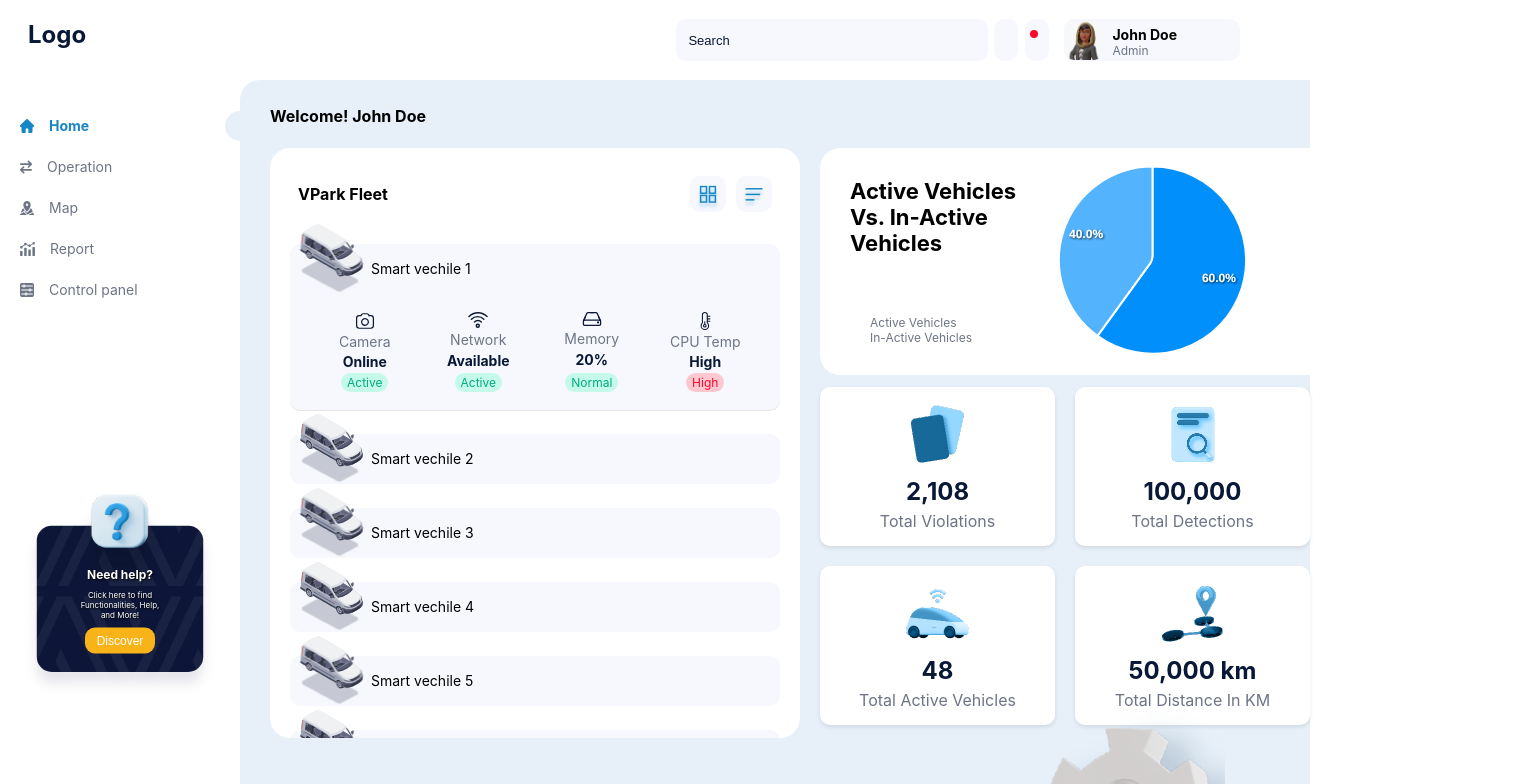
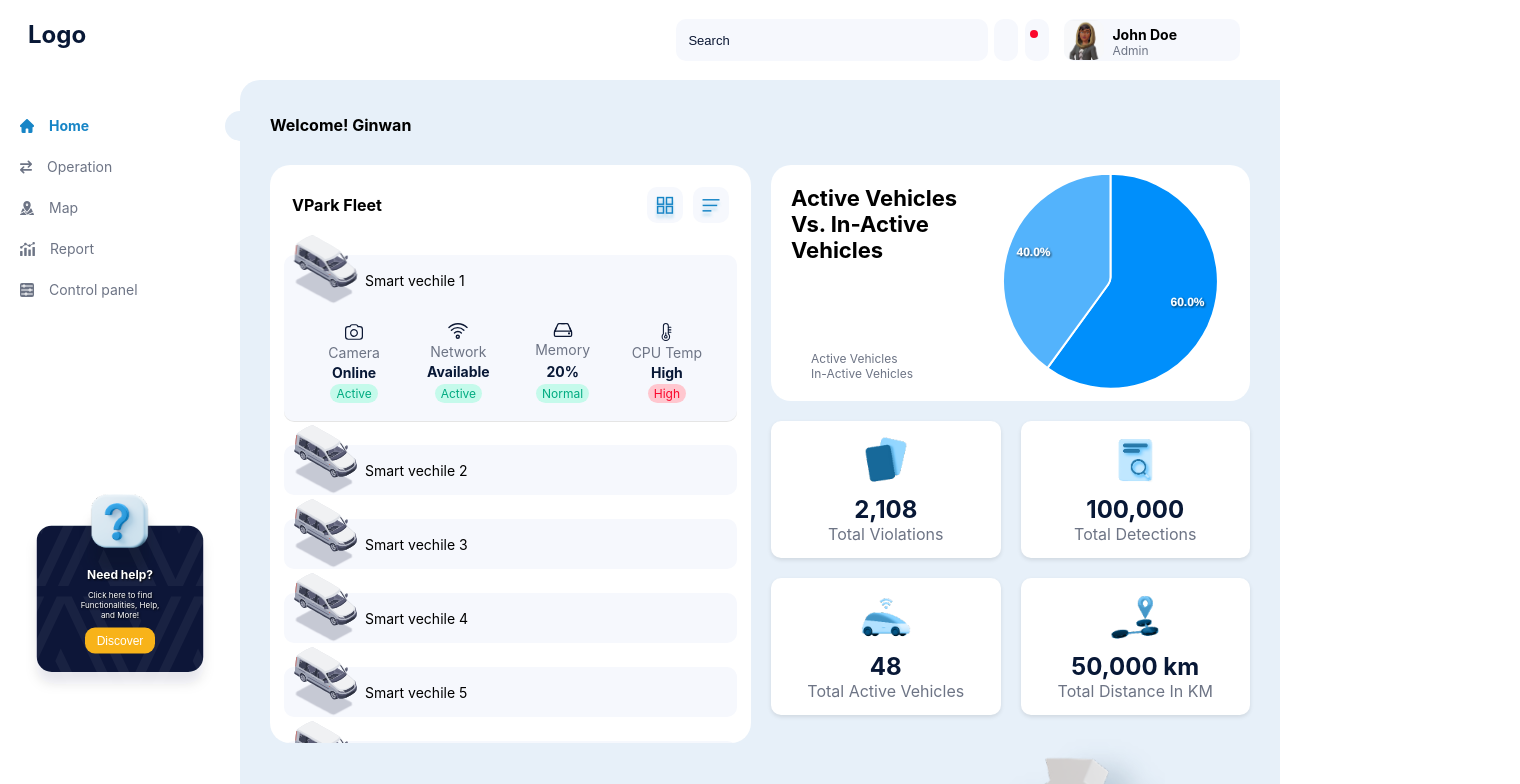
Before and after one commit to ginwan/ginwan-tahaluf-assessment, a React (Create React App) app: page / in a window 1280 px wide. Shown: the top 784 px of the page, 1520 px wide, since content can reach past the window. Built offline with nearby package versions, Linux system fonts and the light colour scheme; some icons are missing.

Commit message:
review and add comments to component

```diff
--- a/src/App.css
+++ b/src/App.css
@@ -5,16 +5,21 @@
   height: auto;
   background: var(--midBlue);
   border-top-left-radius: 20px;
-  padding-left: 30px;
   padding-top: 5px;
   padding-bottom: 40px;
   z-index: 0;
 }
 
+.dashboard-container h4 {
+  margin: 30px;
+}
+
+/* Vpark and statistcs components design  */
 .dashboard {
-  width: 100%;
+  position: relative;
   display: flex;
-  /* align-items: center; */
   grid-gap: 20px;
-  margin-bottom: 30px;
+  height: 550px;
+  margin: 30px;
+  margin-bottom: 100px;
 }
--- a/src/App.js
+++ b/src/App.js
@@ -1,4 +1,3 @@
-// import logo from "./logo.svg";
 import "./App.css";
 import Map from "./components/Map/Map";
 import MidComponent from "./components/MidComponent/MidComponent";
@@ -13,32 +12,20 @@ function App() {
       <Navbar />
       <Sidebar />
       <section className="dashboard-container">
-        <h4>Welcome! John Doe</h4>
+        <h4>Welcome! Ginwan</h4>
 
+        {/* Vpark ,Statistics and insights components */}
         <div className="dashboard">
           <VPark />
           <Statistics />
         </div>
+
         {/* Image component in the middle of the dashbord page */}
         <MidComponent />
 
-        {/* Map content */}
+        {/* Map component */}
         <Map />
       </section>
-      {/* <header className="App-header">
-        <img src={logo} className="App-logo" alt="logo" />
-        <p>
-          Edit <code>src/App.js</code> and save to reload.
-        </p>
-        <a
-          className="App-link"
-          href="https://reactjs.org"
-          target="_blank"
-          rel="noopener noreferrer"
-        >
-          Learn React
-        </a>
-      </header> */}
     </div>
   );
 }
--- a/src/components/Map/map.css
+++ b/src/components/Map/map.css
@@ -1,5 +1,5 @@
 .container {
-  width: calc(100% - 100px);
+  margin: 30px;
   height: auto;
   background: var(--light);
   padding: 10px 20px;
--- a/src/components/MidComponent/MidComponent.js
+++ b/src/components/MidComponent/MidComponent.js
@@ -2,6 +2,7 @@ import "./midcomponent.css";
 import BirdEye from "../../assets/birdEye.png";
 import Gear from "../../assets/gear.png";
 
+// This component: is An image that locates in the middle of the page, contents some texts and gear image
 const MidComponent = () => {
   return (
     <div className="img-content">
--- a/src/components/MidComponent/midcomponent.css
+++ b/src/components/MidComponent/midcomponent.css
@@ -1,10 +1,10 @@
 .img-content {
   position: relative;
-  margin-top: 30px;
+  margin: 30px;
 }
 
 .bg-img {
-  width: 1250px;
+  width: 100%;
 }
 
 .gear-img {
--- a/src/components/Statistics/Statistics.js
+++ b/src/components/Statistics/Statistics.js
@@ -5,9 +5,11 @@ import totalDectations from "../../assets/total-dectations.png";
 import activeVehciles from "../../assets/active-vehciles.png";
 import ApexChart from "./Chart";
 
+// Statistics Component
 const Statistics = () => {
   return (
     <div className="statistics-container">
+      {/* Chart component start */}
       <div className="chart-container">
         <span className="title">
           Active Vehicles Vs. In-Active Vehicles
@@ -24,6 +26,9 @@ const Statistics = () => {
           <ApexChart />
         </div>
       </div>
+      {/* Chart component end */}
+
+      {/* insights cards component start */}
       <div className="insights">
         <div className="insight-card">
           <div className="card-items">
@@ -48,6 +53,7 @@ const Statistics = () => {
           </div>
         </div>
       </div>
+      {/* insights cards component end */}
     </div>
   );
 };
--- a/src/components/Statistics/statistics.css
+++ b/src/components/Statistics/statistics.css
@@ -1,15 +1,13 @@
 .statistics-container {
-  width: 50%;
-  margin-bottom: 30px;
+  height: 100%;
+  width: 100%;
 }
 
 .chart-container {
-  width: 100%;
   background-color: var(--light);
-  margin-bottom: 12px;
   border-radius: 20px;
-  padding: 10px;
   display: flex;
+  margin-bottom: 20px;
 }
 
 .chart-container .title {
@@ -40,19 +38,10 @@
   color: #1785c6;
 }
 
-.chart-container .chart {
-  width: 50%;
-}
-
-.insights {
-  width: 100%;
-}
-
 .insight-card {
   display: grid;
   grid-template-columns: repeat(2, 1fr);
   gap: 20px;
-  /* padding: 20px; */
   border-radius: 20px;
 }
 
@@ -60,8 +49,7 @@
   display: flex;
   flex-direction: column;
   align-items: center;
-  text-align: center;
-  padding: 15px;
+  padding: 14px;
   background-color: var(--light);
   border-radius: 10px;
   box-shadow: 0 2px 4px rgba(0, 0, 0, 0.1);
@@ -69,7 +57,7 @@
 }
 
 .card-items img {
-  max-width: 100px;
+  width: 50px;
   margin-bottom: 10px;
 }
 
@@ -77,5 +65,4 @@
   font-size: 24px;
   font-weight: bold;
   color: var(--dark);
-  margin-bottom: 5px;
 }
--- a/src/components/VPark/VPark.js
+++ b/src/components/VPark/VPark.js
@@ -23,6 +23,7 @@ const VPark = () => {
 
   return (
     <div className="vpark-container">
+      {/* Title and Icons  */}
       <div className="card-top">
         <p>VPark Fleet</p>
         <div className="vpark-icons">
@@ -34,6 +35,8 @@ const VPark = () => {
           </div>
         </div>
       </div>
+
+      {/* VPark drop down component start  */}
       {Array.from({ length: 7 }, (_, index) => (
         <div className="vpark-info-container" key={index}>
           <div
@@ -97,6 +100,7 @@ const VPark = () => {
           )}
         </div>
       ))}
+      {/* VPark drop down component end  */}
     </div>
   );
 };
--- a/src/components/VPark/vpark.css
+++ b/src/components/VPark/vpark.css
@@ -1,8 +1,8 @@
 .vpark-container {
-  width: 50%;
-  height: 550px;
+  width: 100%;
+  height: 100%;
   background-color: var(--light);
-  padding: 20px;
+  padding: 14px;
   border: none;
   border-radius: 20px;
   overflow: scroll;
--- a/src/index.css
+++ b/src/index.css
@@ -20,6 +20,7 @@
 
 body {
   margin: 0;
+  padding: 0;
   background: var(--light);
   font-family: -apple-system, BlinkMacSystemFont, "Segoe UI", "Roboto", "Oxygen",
     "Ubuntu", "Cantarell", "Fira Sans", "Droid Sans", "Helvetica Neue",
```
